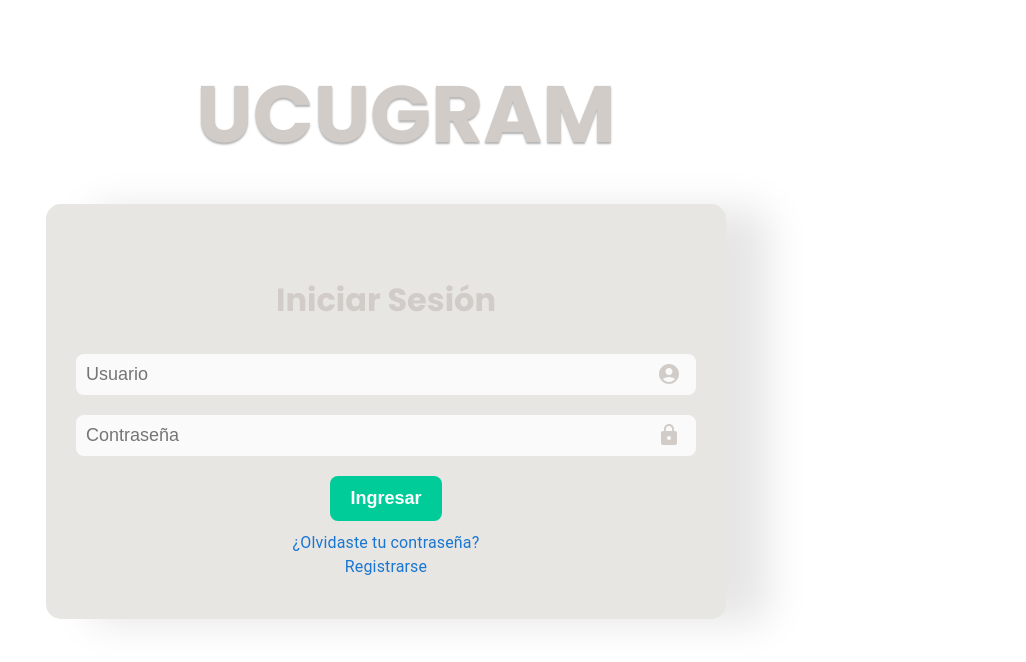
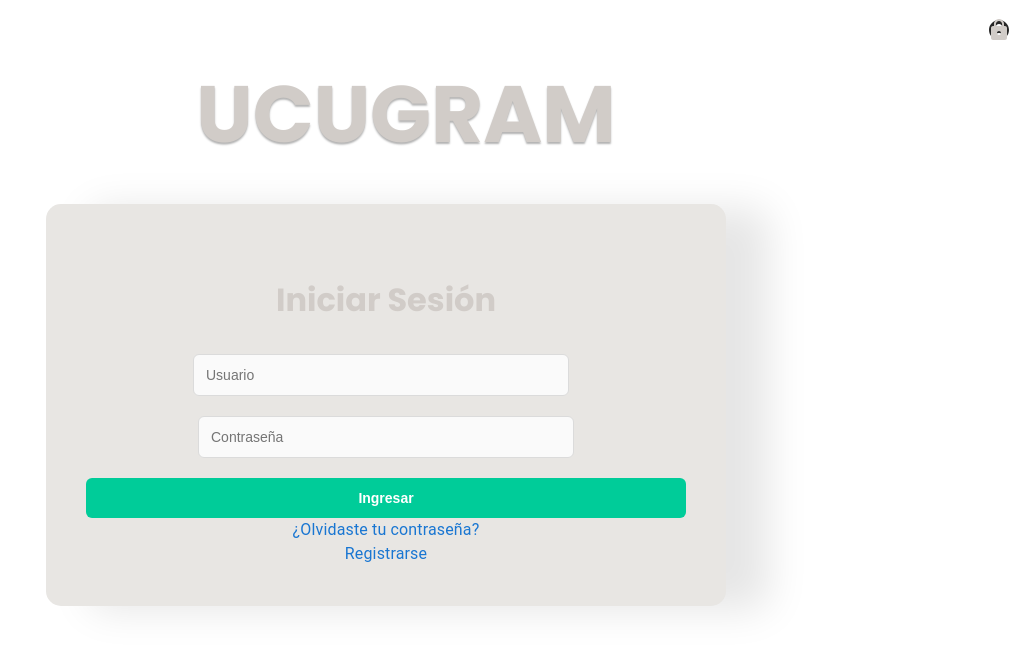
Before and after one commit to beldomadeira/DWM-Proyecto, a React (Create React App) app: page /login in a window 1280 px wide. Shown: the top 662 px of the page, without its empty margins (254-1280 px from the left). Built offline with nearby package versions, Linux system fonts and the light colour scheme.

Commit message:
login y register

```diff
--- a/src/components/LoginPage.jsx
+++ b/src/components/LoginPage.jsx
@@ -1,34 +1,50 @@
-import React, { useState } from 'react';
+import React from 'react';
 import Box from '@mui/material/Box';
 import Link from '@mui/material/Link';
 import "./loginPage.css";
 import AccountCircleIcon from '@mui/icons-material/AccountCircle';
 import LockIcon from '@mui/icons-material/Lock';
+import { useNavigate } from "react-router-dom";
+import { useState } from 'react';
+
+const preventDefault = (event) => event.preventDefault();
 
 export const LoginPage = () => {
 
-  const preventDefault = (event) => event.preventDefault();
-  const [usernameLogin, setUsernameLogin] =  useState("");
-  const [passwordLogin, setPasswordLogin] =  useState("");
-  const [error, setError] =  useState(null);
+  const [formulario, setFormulario] = useState({
+    email: "",
+    contrasena: "",
+  });
 
-  const validatePassword = (input) => {
-    if (input.length < 8) {
-      setError("Contraseña invalida - Mínimo 8 caracteres.");
-    } else {
-      setError(null);
-    }
+  const handleInputChange = (e) => {
+    const { name, value } = e.target;
+    setFormulario(prevState => ({
+      ...prevState,
+      [name]: value
+    }));
   };
 
-  const handleSubmit = (event) => {
-    event.preventDefault();
+  const navigate = useNavigate();
 
-    if (passwordLogin.length < 8) {
-      setError('La contraseña debe tener al menos 8 caracteres.');
+  const handleSubmit = async (e) => {
+    e.preventDefault();
+    const response = await fetch("http://localhost:3000/api/auth/login", {
+      method: "POST",
+      headers: {
+        "Content-Type": "application/json",
+      },
+      body: JSON.stringify({
+        email: formulario.email,
+        password: formulario.contrasena,
+      }),
+    });
+
+    console.log(response);
+
+    if (response.ok) {
+      navigate("/feed");
     } else {
-      setError(null);
-      console.log('Usuario:', usernameLogin);
-      console.log('Contraseña:', passwordLogin);
+      console.error('Login failed');
     }
   };
 
@@ -37,30 +53,28 @@ export const LoginPage = () => {
       <h1 className='title-app'>UCUGRAM</h1>
       <div className='log-box'>
         <h3 className='log-text'>Iniciar Sesión</h3>
-        <form className='form-login' onSubmit={handleSubmit}>
-          <div className="username-login">
+        <form onSubmit={handleSubmit}>
+          <div className="username">
             <input
               type="text"
+              name="email"
               placeholder="Usuario"
-              value={usernameLogin}
-              onChange={(e) => setUsernameLogin(e.target.value)}
+              value={formulario.email}
+              onChange={handleInputChange}
             />
             <AccountCircleIcon className='user-icon'></AccountCircleIcon>
           </div>
-          <div className="password-login">
+          <div className="password">
             <input
               type="password"
+              name="contrasena"
               placeholder="Contraseña"
-              value={passwordLogin}
-              onChange={(e) => setPasswordLogin(e.target.value)}
+              value={formulario.contrasena}
+              onChange={handleInputChange}
             />
             <LockIcon className='lock-icon'></LockIcon>
           </div>
-
-          {error && <p className="error-message">{error}</p>}
-
-          <button className='boton-ingresar' type="submit">Ingresar</button>
-
+          <button type="submit">Ingresar</button>
           <Box
             sx={{
               display: 'flex',
--- a/src/pages/Register.jsx
+++ b/src/pages/Register.jsx
@@ -18,16 +18,26 @@ const RegisterFormulario = () => {
     }
     const navigate = useNavigate();
 
-    const handleSubmit = (e) => {
+    const handleSubmit = async (e) => {
         e.preventDefault();
         console.log(formulario);
-        navigate("/login");
+        const response = await fetch("http://localhost:3000/api/auth/register", {
+            method: "POST",
+            headers: {
+                "Content-Type": "application/json",
+            },
+            body: JSON.stringify({
+                "username": formulario.nombreusuario,
+                "email": formulario.email,
+                "password": formulario.contrasena,
+            }),
+        });
+        console.log(response);
+        if(response.ok)navigate("/feed");
     }
 
     return (
-        <div>
-            <h2 className="title-register">Registrarse</h2>
-            <form className="form-register" onSubmit={handleSubmit}>
+        <form onSubmit={handleSubmit}>
             <input
                 type="text"
                 name="nombreusuario"
@@ -51,7 +61,6 @@ const RegisterFormulario = () => {
             />
             <button type="submit">Registrarse</button>
         </form>
-        </div>
     );
 }
 
```
Lines whose indentation alone changed are shown as unchanged.
